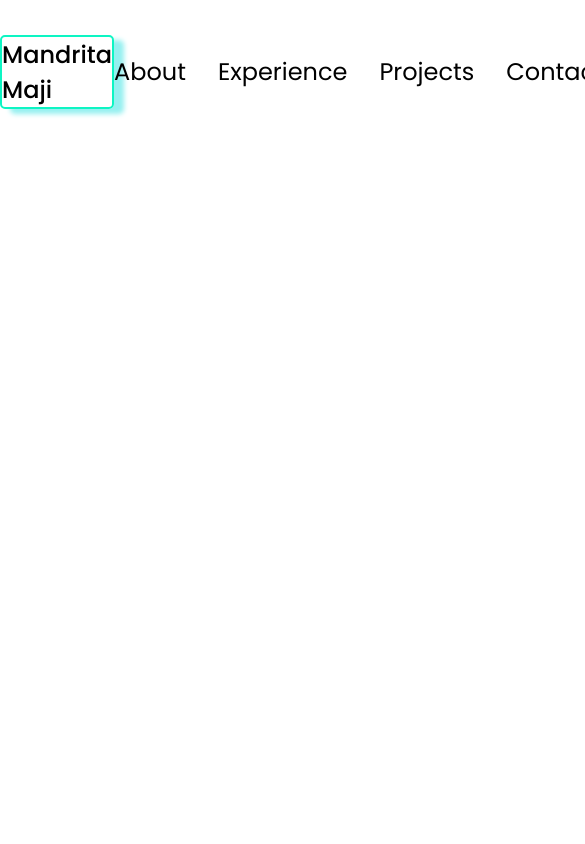
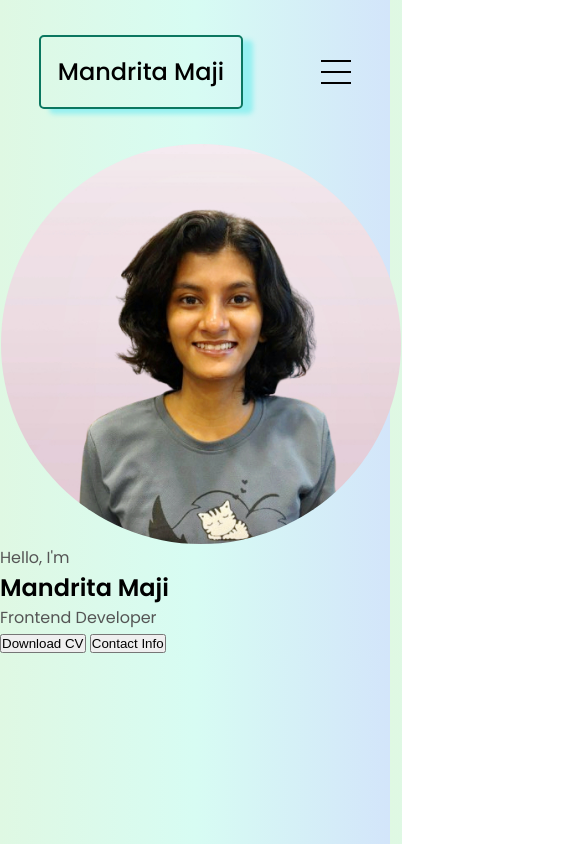
Before and after one commit to MANDRITA-MAJI/Portfolio_web, a plain HTML site: page index.html in a window 390 px wide. Shown: the whole page, 585 px wide, since content can reach past the window. Drawn offline with Linux system fonts and the light colour scheme.

Commit message:
sections

```diff
--- a/index.html
+++ b/index.html
@@ -19,6 +19,41 @@
         </ul>
       </div>
     </nav>
+    <nav id="hamburger-nav">
+      <div class="logo">Mandrita Maji</div>
+      <div class="hamburger-menu">
+        <div class="hamburger-icon" onclick="toggleMenu()">
+          <span></span>
+          <span></span>
+          <span></span>
+        </div>
+        <div class="menu-links">
+          <li><a href="#about" onclick="toggleMenu()">About</a></li>
+          <li><a href="#experience" onclick="toggleMenu()">Experience</a></li>
+          <li><a href="#projects" onclick="toggleMenu()">Projects</a></li>
+          <li><a href="#contact" onclick="toggleMenu()">Contact</a></li>
+        </div>
+      </div>
+    </nav>
+    <section id="profile">
+      <div class="section__pic-container">
+        <img src="mandrita_image2.jpg" alt="My profile picture" />
+      </div>
+      <div class="section__text">
+        <p class="section__text__p1">Hello, I'm</p>
+        <h1 class="title">Mandrita Maji</h1>
+        <p class="section__text__p2">Frontend Developer</p>
+        <div class="btn-container">
+          <button
+            class="btn btn-color-2"
+            onclick="window.open('./assets/resume-example.pdf')"
+          >
+            Download CV
+          </button>
+          <button class="btn btn-color-1" onclick="location.href='./#contact'">
+            Contact Info
+          </button>
+        </div>
     <script src="script.js"></script>
 </body>
 </html>
--- a/media.css
+++ b/media.css
@@ -0,0 +1,8 @@
+@media screen and (max-width: 1200px) {
+  #desktop-nav {
+    display: none;
+  }
+  #hamburger-nav {
+    display: flex;
+  }
+}
--- a/script.js
+++ b/script.js
@@ -0,0 +1,6 @@
+function toggleMenu() {
+  const menu = document.querySelector(".menu-links");
+  const icon = document.querySelector(".hamburger-icon");
+  menu.classList.toggle("open");
+  icon.classList.toggle("open");
+}
--- a/style.css
+++ b/style.css
@@ -7,6 +7,8 @@
 
 body {
   font-family: "Poppins", sans-serif;
+  background: #d7fadd;
+background: linear-gradient(90deg, rgb(223, 248, 227) 0%, rgb(215, 252, 243) 50%, rgb(211, 229, 250) 100%);
 }
 
 html {
@@ -64,10 +66,104 @@ a:hover {
     font-weight: 500;
     height: 70px;
     width: 200px;
-    border: 2px solid rgb(13, 245, 195);
+    border: 2px solid rgb(11, 119, 96);
     border-radius: 5px;
     box-shadow: 10px 5px 5px rgb(149, 240, 240);
 }
 .logo:hover{
     cursor: default;
 }
+#hamburger-nav{
+  display: none;
+}
+
+.hamburger-menu {
+  position: relative;
+  display: inline-block;
+}
+
+.hamburger-icon {
+  display: flex;
+  flex-direction: column;
+  justify-content: space-between;
+  height: 24px;
+  width: 30px;
+  cursor: pointer;
+}
+
+.hamburger-icon span {
+  width: 100%;
+  height: 2px;
+  background-color: black;
+  transition: all 0.3 ease-in-out;
+}
+
+.menu-links {
+  position: absolute;
+  top: 100%;
+  right: 0;
+ background: #d7fadd;
+background: linear-gradient(90deg, rgb(223, 248, 227) 0%, rgb(215, 252, 243) 50%, rgb(211, 229, 250) 100%);
+  width: fit-content;
+  max-height: 0;
+  overflow: hidden;
+  transition: all 0.3 ease-in-out;
+}
+
+.menu-links a {
+  display: block;
+  padding: 10px;
+  text-align: center;
+  font-size: 1.5rem;
+  color: black;
+  text-decoration: none;
+  transition: all 0.3 ease-in-out;
+}
+
+.menu-links li {
+  list-style: none;
+}
+
+.menu-links.open {
+  max-height: 300px;
+}
+
+.hamburger-icon.open span:first-child {
+  transform: rotate(45deg) translate(10px, 5px);
+}
+
+.hamburger-icon.open span:nth-child(2) {
+  opacity: 0;
+}
+
+.hamburger-icon.open span:last-child {
+  transform: rotate(-45deg) translate(10px, -5px);
+}
+
+.hamburger-icon span:first-child {
+  transform: none;
+}
+
+.hamburger-icon span:first-child {
+  opacity: 1;
+}
+
+.hamburger-icon span:first-child {
+  transform: none;
+}
+
+/* sections */
+.section__pic-container {
+  display: flex;
+  height: 400px;
+  width: 400px;
+  margin: auto 0;
+  border: 1px solid transparent;
+  border-radius: 50%;
+}
+.section__pic-container img {
+  width: 100%;
+  height: 100%;
+  object-fit: cover;
+  border-radius: 50%; /* Ensures the image itself is circular */
+}
```
